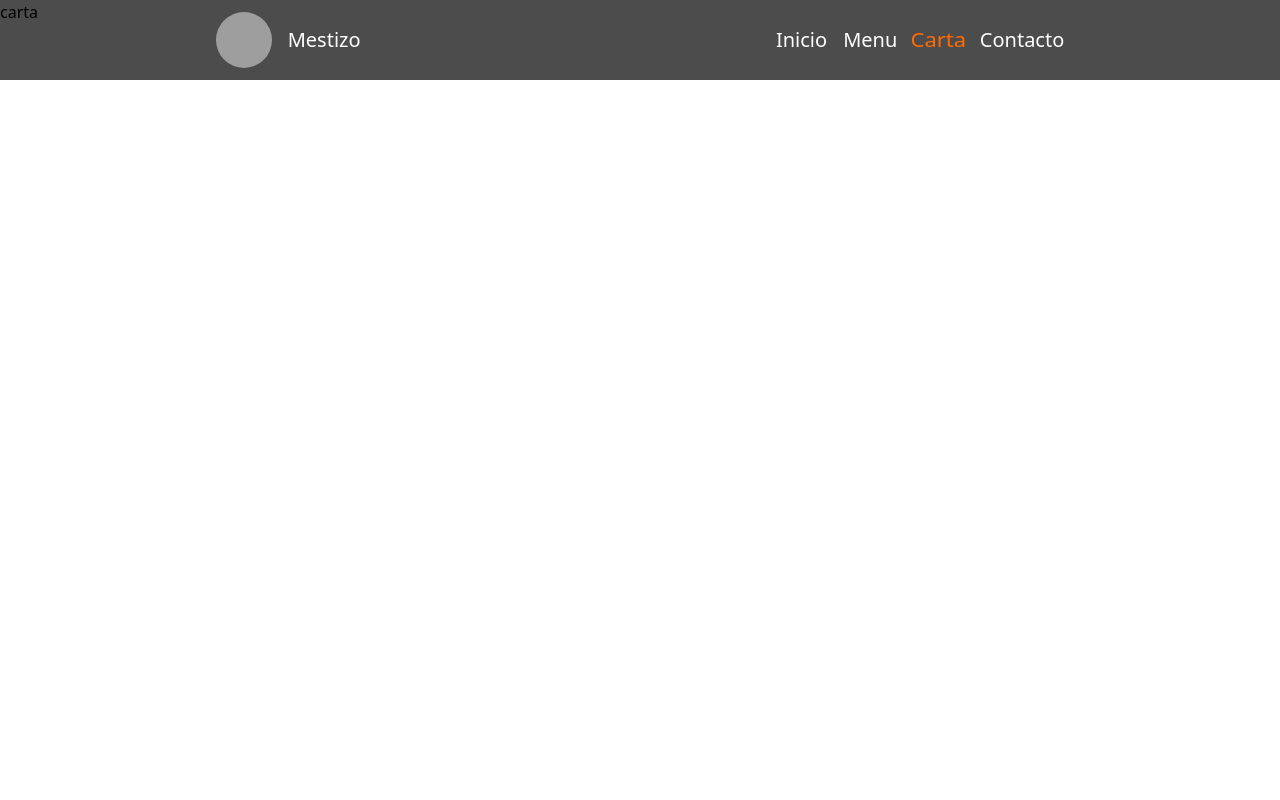
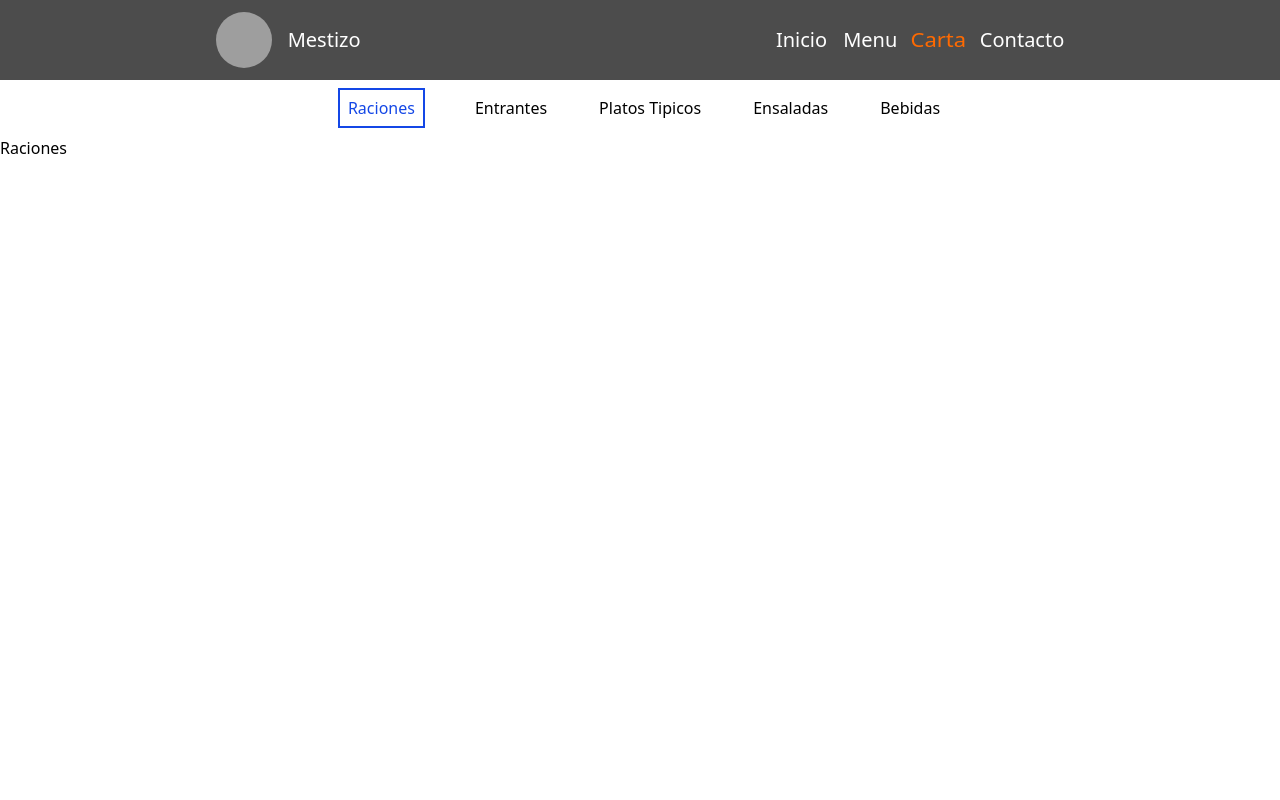
Before and after one commit to lel20/RestauranteElMestizo, a React (Vite) app in the folder Frontend/mestizoFront/: page /carta in a window 1280 px wide. Shown: the top 800 px of the page. Built offline with nearby package versions, Linux system fonts and the light colour scheme; grey boxes are pictures that could not be loaded.

Commit message:
Submenu Carta

```diff
--- a/Frontend/mestizoFront/src/App.tsx
+++ b/Frontend/mestizoFront/src/App.tsx
@@ -1,4 +1,5 @@
 import { Navigation } from "./components/Navigation";
+import { Raciones } from "./components/Raciones";
 import { Routes, Route, useLocation } from "react-router-dom";
 import { Inicio } from "./pages/Inicio";
 import { Menu } from "./pages/Menu";
@@ -9,6 +10,10 @@ import { Piepagina } from "./components/Piepagina";
 import { useEffect } from "react";
 import ScrollToTop from "./components/ScrollToTop";
 import { NuestraHistoria } from "./components/comopenteInicio/NuestraHistoria";
+import { Entrantes } from "./components/Entrantes";
+import { PlatosTipicos } from "./components/PlatosTipicos";
+import { Ensaladas } from "./components/Ensaladas";
+import { Bebidas } from "./components/Bebidas";
 function App() {
   const { hash, pathname } = useLocation();
   useEffect(() => {
@@ -32,7 +37,13 @@ function App() {
             <Route path="/" element={<Inicio />}></Route>
             <Route path="/masnosotros" element={<NuestraHistoria />}></Route>
             <Route path="/menu" element={<Menu />}></Route>
-            <Route path="/carta" element={<Carta />}></Route>
+            <Route path="/carta" element={<Carta />}>
+              <Route path="" element={<Raciones />}></Route>
+              <Route path="entrantes" element={<Entrantes />}></Route>
+              <Route path="platostipicos" element={<PlatosTipicos />}></Route>
+              <Route path="ensaladas" element={<Ensaladas />}></Route>
+              <Route path="bebidas" element={<Bebidas />}></Route>
+            </Route>
             <Route path="/contacto" element={<Contacto />}></Route>
             <Route path="*" element={<PaginaNoEncontrada />}></Route>
           </Routes>
--- /dev/null
+++ b/Frontend/mestizoFront/src/components/Bebidas.tsx
@@ -0,0 +1,3 @@
+export const Bebidas = () => {
+  return <div>Bebidas</div>;
+};
--- /dev/null
+++ b/Frontend/mestizoFront/src/components/Ensaladas.tsx
@@ -0,0 +1,3 @@
+export const Ensaladas = () => {
+  return <div>Ensaladas</div>;
+};
--- /dev/null
+++ b/Frontend/mestizoFront/src/components/Entrantes.tsx
@@ -0,0 +1,3 @@
+export const Entrantes = () => {
+  return <div className="bg-red-400 w-full flex h-80">Entrantes</div>;
+};
--- /dev/null
+++ b/Frontend/mestizoFront/src/components/PlatosTipicos.tsx
@@ -0,0 +1,3 @@
+export const PlatosTipicos = () => {
+  return <div>Platos Tipicos</div>;
+};
--- /dev/null
+++ b/Frontend/mestizoFront/src/components/Raciones.tsx
@@ -0,0 +1,3 @@
+export const Raciones = () => {
+  return <div>Raciones</div>;
+};
--- /dev/null
+++ b/Frontend/mestizoFront/src/components/Submenu.tsx
@@ -0,0 +1,85 @@
+import { NavLink } from "react-router-dom";
+
+export const Submenu = () => {
+  return (
+    <nav className="w-full min-h-10">
+      <div className=" flex w-full h-full justify-center">
+        <div className="py-2 ">
+          <ul className="flex flex-wrap w-full h-full md:gap-x-8 gap-y-2 items-center">
+            <li className="h-10 min-w-5 px-2  flex items-center">
+              <NavLink
+                end
+                className={({ isActive }) =>
+                  `flex w-full h-full items-center justify-center transition-all duration-300 ${
+                    isActive
+                      ? "text-blue-700 border-2 border-blue-700 px-2"
+                      : "text-black border-2 border-transparent"
+                  }`
+                }
+                to={"."}
+              >
+                Raciones
+              </NavLink>
+            </li>
+            <li className=" h-10 min-w-5 px-2 flex items-center">
+              <NavLink
+                className={({ isActive }) =>
+                  `flex w-full h-full items-center justify-center transition-all duration-300 ${
+                    isActive
+                      ? "text-blue-700 border-2 border-blue-700 px-2"
+                      : "text-black border-2 border-transparent"
+                  }`
+                }
+                to={"entrantes"}
+              >
+                Entrantes
+              </NavLink>
+            </li>
+            <li className="h-10 min-w-5 px-2 flex items-center">
+              <NavLink
+                className={({ isActive }) =>
+                  `flex w-full h-full items-center justify-center transitio-all duration-300 ${
+                    isActive
+                      ? "text-blue-700 border-2 border-blue-700 px-2"
+                      : "text-black border-2 border-transparent"
+                  }`
+                }
+                to={"platostipicos"}
+              >
+                Platos Tipicos
+              </NavLink>
+            </li>
+            <li className="h-10 min-w-5 px-2 flex items-center">
+              <NavLink
+                className={({ isActive }) =>
+                  `flex w-full h-full items-center justify-center transitio-all duration-300 ${
+                    isActive
+                      ? "text-blue-700 border-2 border-blue-700 px-2"
+                      : "text-black border-2 border-transparent"
+                  } `
+                }
+                to={"ensaladas"}
+              >
+                Ensaladas
+              </NavLink>
+            </li>
+            <li className=" h-10 min-w-5 px-2 flex items-center">
+              <NavLink
+                className={({ isActive }) =>
+                  `flex w-full h-full items-center justify-center transitio-all duration-300 ${
+                    isActive
+                      ? "text-blue-700 border-2 border-blue-700 px-2"
+                      : "text-black border-2 border-transparent"
+                  }`
+                }
+                to={"bebidas"}
+              >
+                Bebidas
+              </NavLink>
+            </li>
+          </ul>
+        </div>
+      </div>
+    </nav>
+  );
+};
--- a/Frontend/mestizoFront/src/components/comopenteInicio/NuestraHistoria.tsx
+++ b/Frontend/mestizoFront/src/components/comopenteInicio/NuestraHistoria.tsx
@@ -1,6 +1,6 @@
 export const NuestraHistoria = () => {
   return (
-    <div className="min-h-screen w-full">
+    <section className="min-h-screen w-full">
       <div className="container mx-auto">
         <h2 className="text-3xl font-bold mb-6">Nuestra esencia</h2>
         <p className="text-gray-700 text-lg leading-relaxed mb-4">
@@ -21,6 +21,6 @@ export const NuestraHistoria = () => {
           conversación, un recuerdo.
         </p>
       </div>
-    </div>
+    </section>
   );
 };
--- a/Frontend/mestizoFront/src/pages/Carta.tsx
+++ b/Frontend/mestizoFront/src/pages/Carta.tsx
@@ -1,3 +1,13 @@
+import { Raciones } from "../components/Raciones";
+import { Submenu } from "../components/Submenu";
+import { Outlet } from "react-router-dom";
 export const Carta = () => {
-  return <div className="min-h-screen">carta</div>;
+  return (
+    <section className="min-h-screen pt-20 w-full">
+      <div className="container mx-auto">
+        <Submenu />
+        <Outlet />
+      </div>
+    </section>
+  );
 };
```
